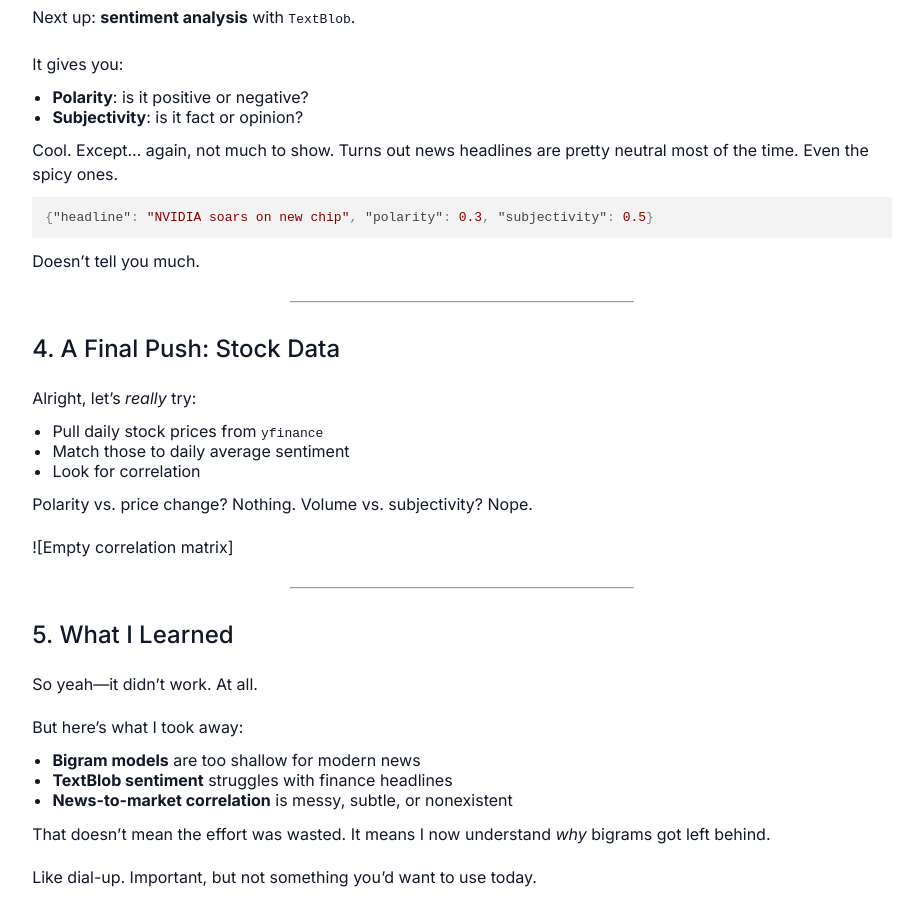
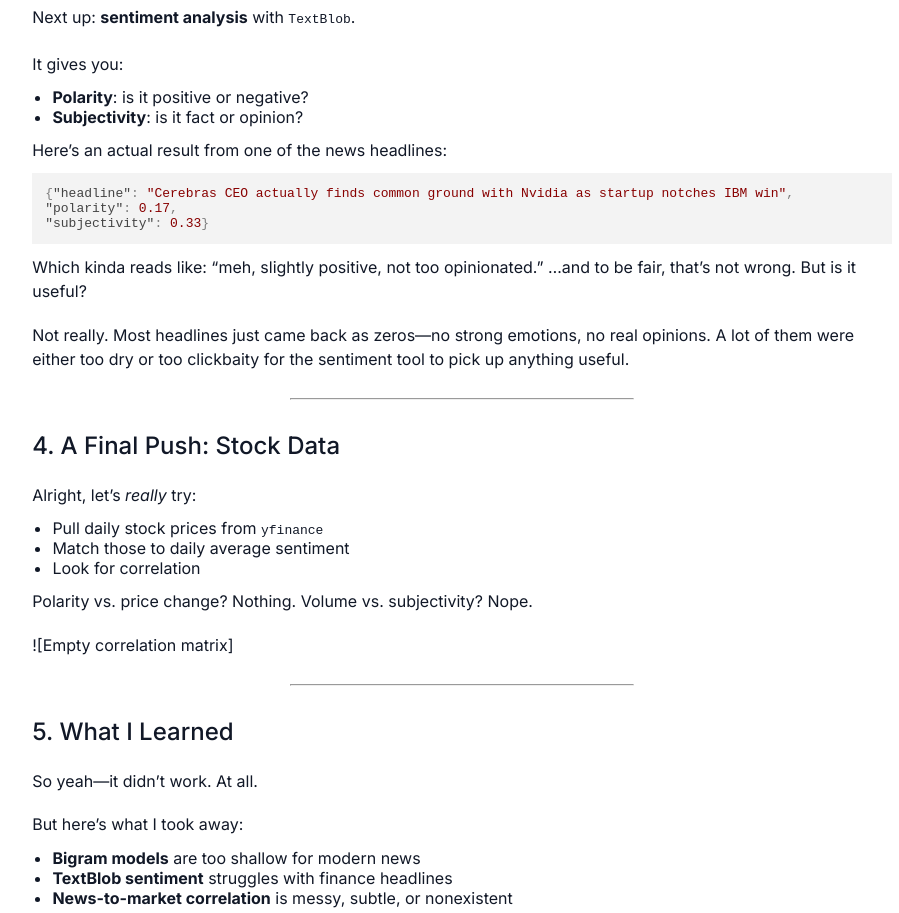
Before and after one commit to med4kat/DeltaKat, a plain HTML site: page Bigrams.html in a window 1280 px wide. Shown: the part 1760-2673 px from the top of the page, without its empty margins (178-1077 px from the left). Drawn offline with nearby package versions, Linux system fonts and the light colour scheme.

Commit message:
minor change in the post

```diff
--- a/Bigrams.html
+++ b/Bigrams.html
@@ -72,10 +72,14 @@
 <li><strong>Polarity</strong>: is it positive or negative?</li>
 <li><strong>Subjectivity</strong>: is it fact or opinion?</li>
 </ul>
-<p>Cool. Except… again, not much to show. Turns out news headlines are pretty neutral most of the time. Even the spicy ones.</p>
-<pre><code class="language-json">{&quot;headline&quot;: &quot;NVIDIA soars on new chip&quot;, &quot;polarity&quot;: 0.3, &quot;subjectivity&quot;: 0.5}
+<p>Here’s an actual result from one of the news headlines:</p>
+<pre><code class="language-json">{&quot;headline&quot;: &quot;Cerebras CEO actually finds common ground with Nvidia as startup notches IBM win&quot;,
+&quot;polarity&quot;: 0.17,
+&quot;subjectivity&quot;: 0.33}
 </code></pre>
-<p>Doesn’t tell you much.</p>
+<p>Which kinda reads like: “meh, slightly positive, not too opinionated.”
+  …and to be fair, that’s not wrong. But is it useful?</p>
+<p>Not really. Most headlines just came back as zeros—no strong emotions, no real opinions. A lot of them were either too dry or too clickbaity for the sentiment tool to pick up anything useful.</p>
 <hr />
 <h2>4. A Final Push: Stock Data</h2>
 <p>Alright, let’s <em>really</em> try:</p>
```
